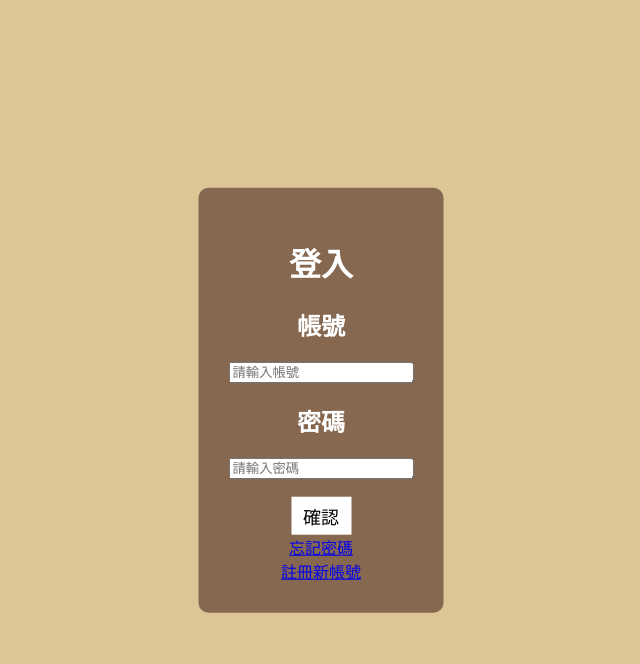
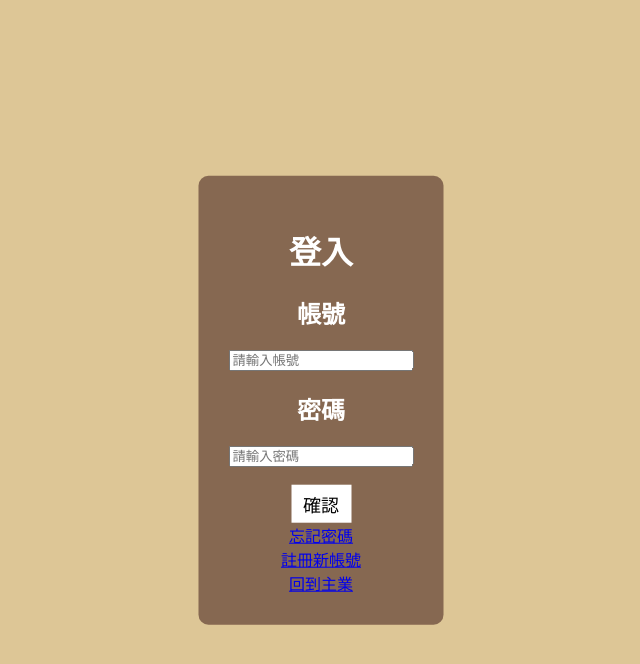
Before and after one commit to zhuanti/learn-it-well-estartup, a Django app: page /login/ in a window 1280 px wide. Shown: the top 664 px of the page, without its empty margins (319-959 px from the left). Run offline with Django 4.2, Linux system fonts and the light colour scheme; some libraries are stand-ins or nearby versions.

Commit message:
make it better

```diff
--- a/templates/login.html
+++ b/templates/login.html
@@ -32,6 +32,8 @@
         <button type="submit" value="確認" >確認</button><br>
         <a href="/ForgetPwd/">忘記密碼</a><br>
         <a href="/register/">註冊新帳號</a><br>
+        <a href='/'>回到主業</a><br>
+
 
     </form>
 
```
